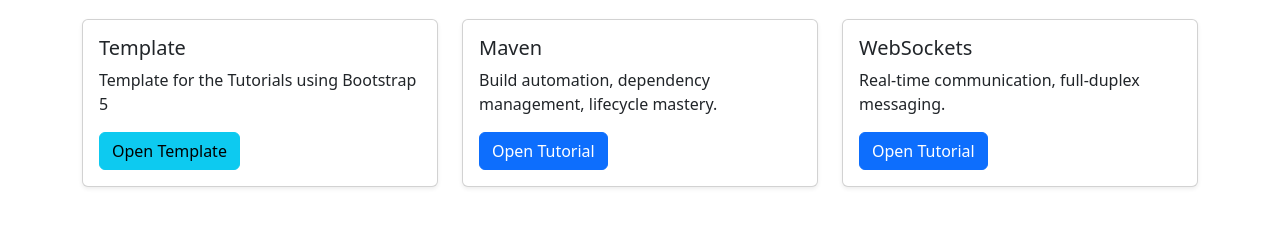
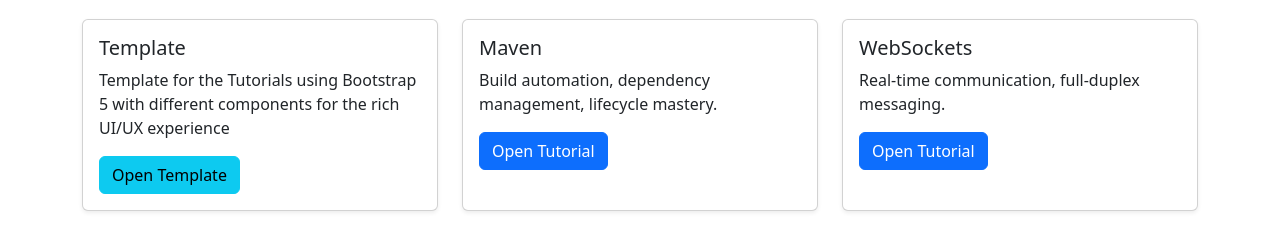
Before and after one commit to raghsonlinedotcom/tech_tutorials_bootstrap_template, a website: page docs/index.html in a window 1280 px wide. Shown: the part 127-378 px from the top of the page. Drawn offline with nearby package versions, Linux system fonts and the light colour scheme.

Commit message:
docs/index.html updated

```diff
--- a/docs/index.html
+++ b/docs/index.html
@@ -30,7 +30,7 @@
         <div class="card-body">
           <h5 class="card-title">Template</h5>
           <p class="card-text">
-            Template for the Tutorials using Bootstrap 5
+            Template for the Tutorials using Bootstrap 5 with different components for the rich UI/UX experience
           </p>
           <a href="template/" class="btn btn-info">Open Template</a>
         </div>
```
